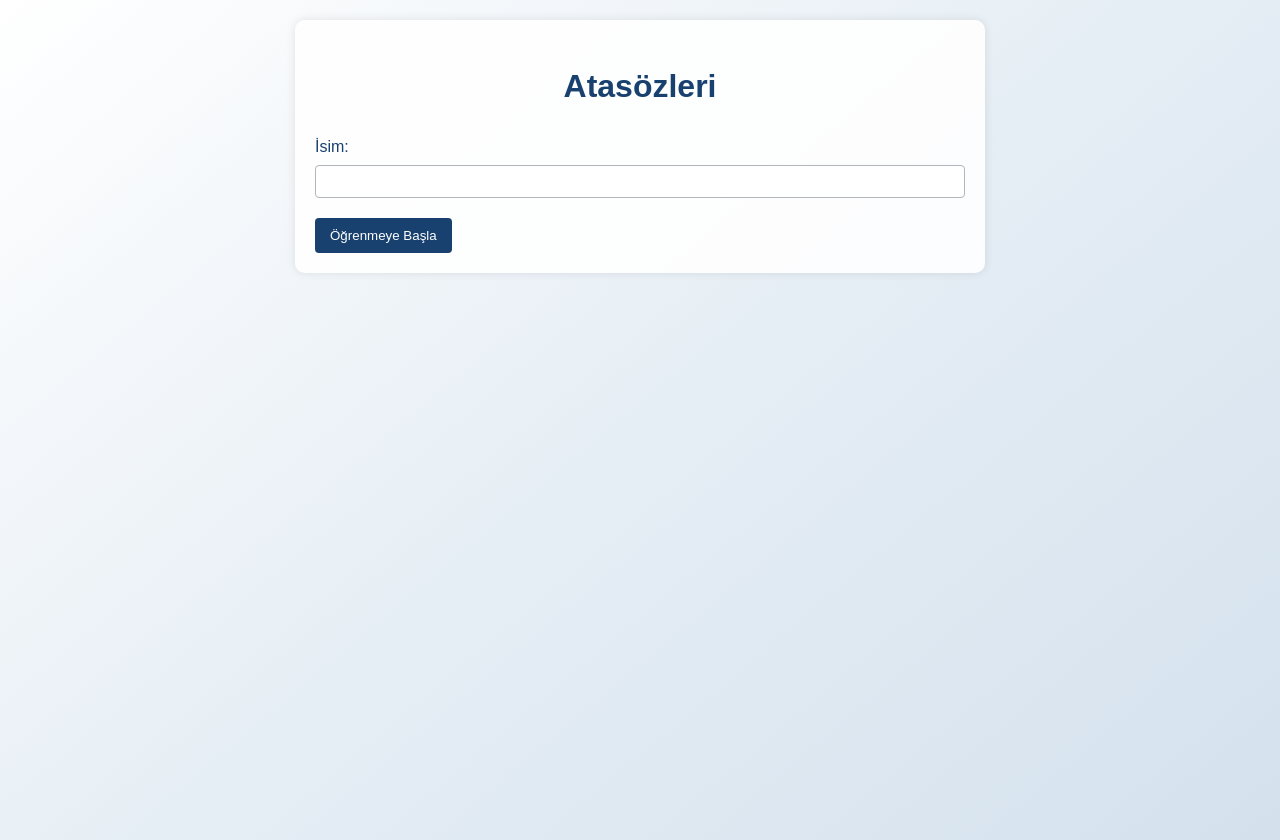
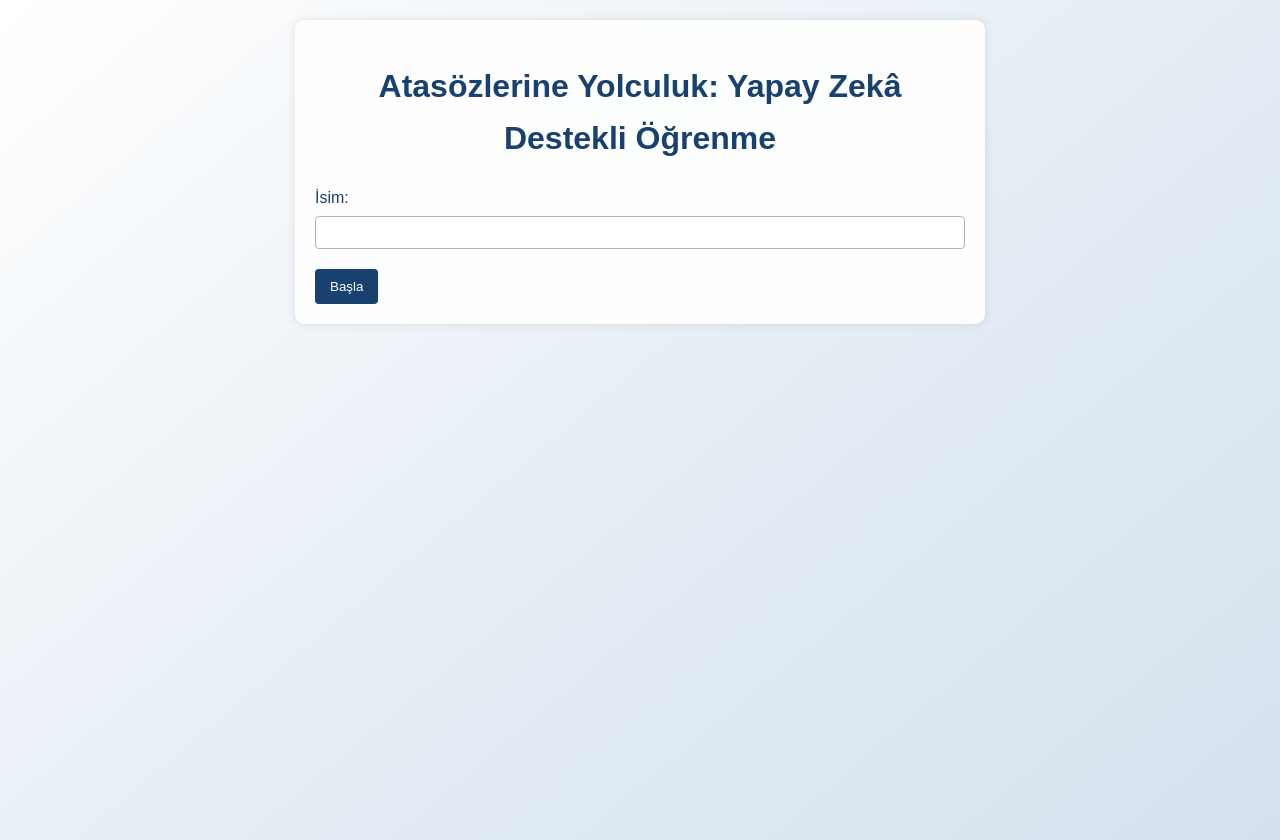
Before and after one commit to atasozlerine/yolculuk, a plain HTML site: page index.html in a window 1280 px wide. Drawn offline with Linux system fonts and the light colour scheme.

Commit message:
Update index.html

```diff
--- a/index.html
+++ b/index.html
@@ -3,7 +3,7 @@
 <head>
     <meta charset="UTF-8">
     <meta name="viewport" content="width=device-width, initial-scale=1.0">
-    <title>Atasözleri</title>
+    <title>Atasözlerine Yolculuk: Yapay Zekâ Destekli Öğrenme</title>
     <style>
         body {
             font-family: Arial, sans-serif;
@@ -30,7 +30,7 @@
             margin-top: 10px;
             color: #18416F;
         }
-        input[type="text"], input[type="email"] {
+        input[type="text"] {
             width: 100%;
             padding: 8px;
             margin-top: 5px;
@@ -107,16 +107,17 @@
         margin-left: 10px;
         vertical-align: middle;
     }
+</style>
     </style>
 </head>
 <body>
     <div class="container">
-        <h1>Atasözleri</h1>
+        <h1>Atasözlerine Yolculuk: Yapay Zekâ Destekli Öğrenme</h1>
         <div id="userForm">
             <label for="name">İsim:</label>
             <input type="text" id="name" name="name" required>
 
-            <button onclick="submitUserForm()">Öğrenmeye Başla</button>
+            <button onclick="submitUserForm()">Başla</button>
         </div>
         <div id="testSelection" style="display:none;">
             <h2>Bir Test Seçin:</h2>
```
